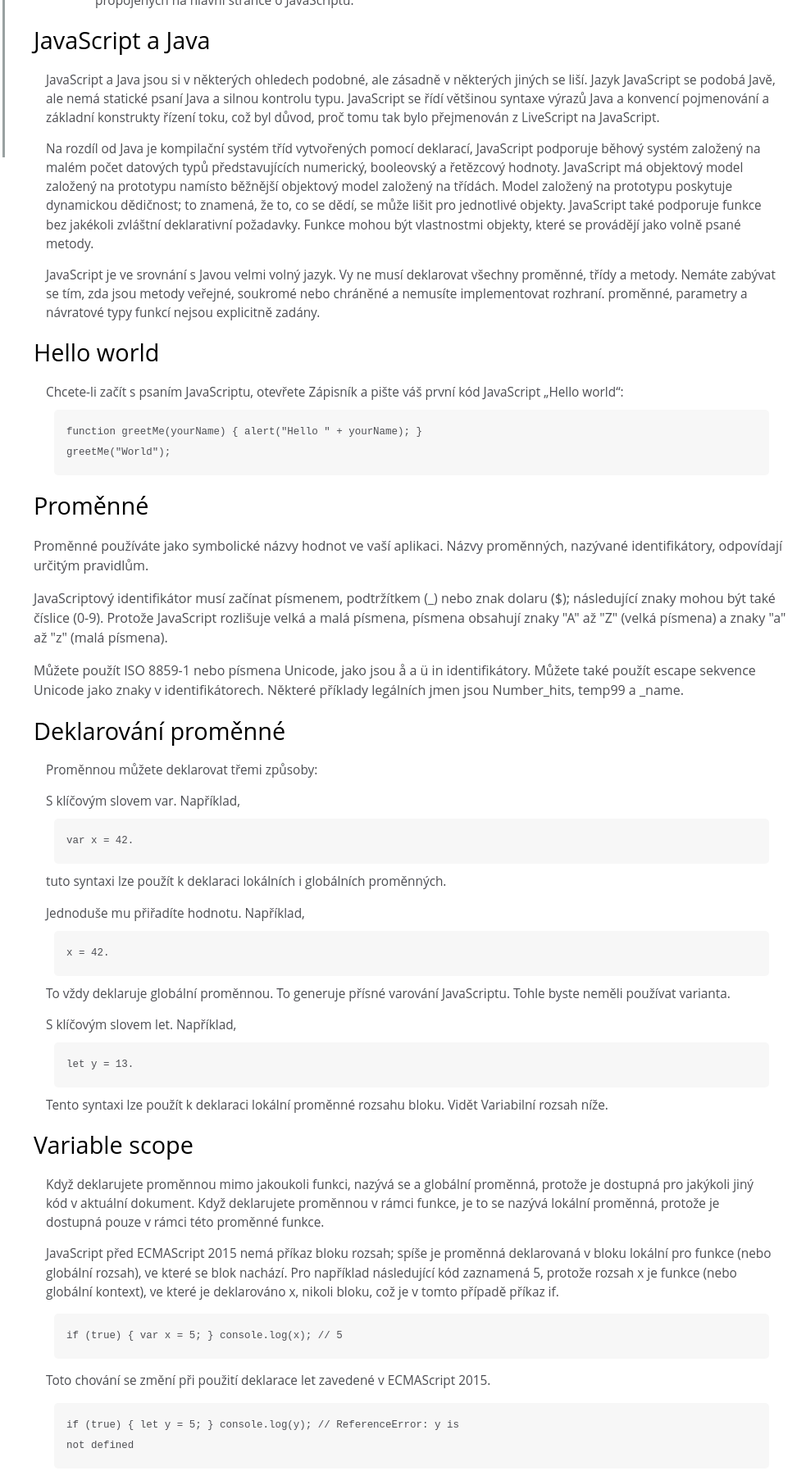
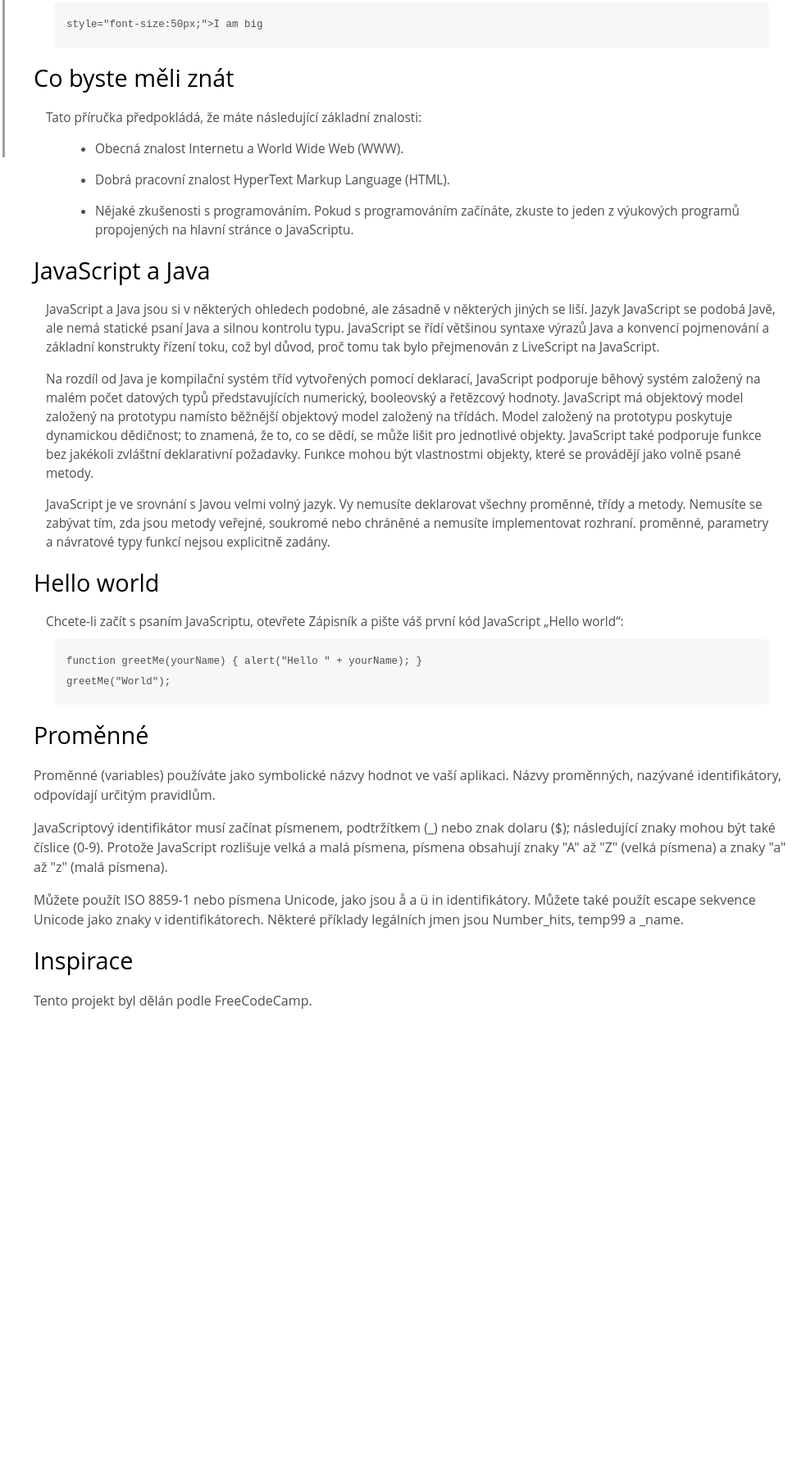
Before and after one commit to LukasHon/HonFCC, a plain HTML site: page Technical Documentation/index.html in a window 1280 px wide. Shown: the part 608-2414 px from the top of the page at 82% size, without its empty margins (297-1280 px from the left). After the commit the page ends 1877 px from the top, so only its background shows below. Drawn offline with Linux system fonts and the light colour scheme.

Commit message:
Commit 17.01.2023

```diff
--- a/Technical Documentation/index.html
+++ b/Technical Documentation/index.html
@@ -10,20 +10,21 @@
 <nav id="navbar">
     <header>JS Documentation</header>
     <ul>
-        <li><a class="nav-link" href="#Introduction">Úvod</a></li>
+        <li><a class="nav-link" href="#Úvod">Úvod</a></li>
         <li>
-            <a class="nav-link" href="#What_you_should_already_know">Co byste měli znát</a>
+            <a class="nav-link" href="#Co_byste_měli_znát">Co byste měli znát</a>
         </li>
         <li>
-            <a class="nav-link" href="#JavaScript_and_Java">JavaScript a Java</a>
+            <a class="nav-link" href="#JavaScript_a_Java">JavaScript a Java</a>
         </li>
         <li><a class="nav-link" href="#Hello_world">Hello world</a></li>
-        <li><a class="nav-link" href="#Variables">Variables (Proměnné)</a></li>
+        <li><a class="nav-link" href="#Proměnné">Proměnné</a></li>
+        <li><a class="nav-link" href="#Inspirace">Inspirace</a></li>
     </ul>
 </nav>
 
 <main id="main-doc">
-    <section class="main-section" id="Introduction">
+    <section class="main-section" id="Úvod">
         <header>Úvod</header>
         <article>
             <p>
@@ -36,10 +37,8 @@
 
             <p>
                 JavaScript obsahuje standardní knihovnu objektů, jako je Array,
-                Datum a matematika a základní sada jazykových prvků, jako je např
-                operátory, kontrolní struktury a příkazy. Core JavaScript umí
-                být rozšířen pro různé účely jeho doplněním
-                další předměty; například:
+                Datum a matematika a základní sada jazykových prvků, jako jsou např.
+                operátory, kontrolní struktury a příkazy.
             </p>
             <ul>
                 <li>
@@ -58,9 +57,16 @@
                     server.
                 </li>
             </ul>
+            <p>Příklad kódu na tlačítko, barvu pozadí, barvu textu a stylu:</p>
+
+            <code>button (Click me)</code>
+            <code>body style="background-color:powderblue;</code>
+            <code>style="color:blue;">I am blue</code>
+            <code>style="font-size:50px;">I am big</code>
+
         </article>
     </section>
-    <section class="main-section" id="What_you_should_already_know">
+    <section class="main-section" id="Co_byste_měli_znát">
         <header>Co byste měli znát</header>
         <article>
             <p>Tato příručka předpokládá, že máte následující základní znalosti:</p>
@@ -79,11 +85,10 @@
             </ul>
         </article>
     </section>
-    <section class="main-section" id="JavaScript_and_Java">
+    <section class="main-section" id="JavaScript_a_Java">
         <header>JavaScript a Java</header>
         <article>
             <p>
-
                 JavaScript a Java jsou si v některých ohledech podobné, ale zásadně
                 v některých jiných se liší. Jazyk JavaScript se podobá Javě, ale
                 nemá statické psaní Java a silnou kontrolu typu.
@@ -93,7 +98,6 @@
             </p>
 
             <p>
-
                 Na rozdíl od Java je kompilační systém tříd vytvořených pomocí
                 deklarací, JavaScript podporuje běhový systém založený na malém
                 počet datových typů představujících numerický, booleovský a řetězcový
@@ -105,9 +109,9 @@
                 objekty, které se provádějí jako volně psané metody.
             </p>
             <p>
-                JavaScript je ve srovnání s Javou velmi volný jazyk. Vy ne
-                musí deklarovat všechny proměnné, třídy a metody. Nemáte
-                zabývat se tím, zda jsou metody veřejné, soukromé nebo
+                JavaScript je ve srovnání s Javou velmi volný jazyk. Vy nemusíte deklarovat všechny proměnné, třídy a
+                metody. Nemusíte se
+                zabývat tím, zda jsou metody veřejné, soukromé nebo
                 chráněné a nemusíte implementovat rozhraní. proměnné,
                 parametry a návratové typy funkcí nejsou explicitně zadány.
             </p>
@@ -123,10 +127,10 @@
             </code>
         </article>
     </section>
-    <section class="main-section" id="Variables">
+    <section class="main-section" id="Proměnné">
         <header>Proměnné</header>
         <p>
-            Proměnné používáte jako symbolické názvy hodnot ve vaší aplikaci.
+            Proměnné (variables) používáte jako symbolické názvy hodnot ve vaší aplikaci.
             Názvy proměnných, nazývané identifikátory, odpovídají určitým pravidlům.
         </p>
         <p>
@@ -143,56 +147,12 @@
             Number_hits, temp99 a _name.
         </p>
     </section>
-    <section class="main-section" id="Declaring_variables">
-        <header>Deklarování proměnné</header>
-        <article>
-            Proměnnou můžete deklarovat třemi způsoby:
-            <p>
-                S klíčovým slovem var. Například, <code>var x = 42.</code> tuto
-                syntaxi lze použít k deklaraci lokálních i globálních proměnných.
-            </p>
-            <p>
-                Jednoduše mu přiřadíte hodnotu. Například,
-                <code>x = 42.</code> To vždy deklaruje globální proměnnou. To
-                generuje přísné varování JavaScriptu. Tohle byste neměli používat
-                varianta.
-            </p>
-            <p>
-                S klíčovým slovem let. Například,<code> let y = 13.</code> Tento
-                syntaxi lze použít k deklaraci lokální proměnné rozsahu bloku. Vidět
-                Variabilní rozsah níže.
-            </p>
-        </article>
+
+    <section class="main-section" id="Inspirace">
+        <header>Inspirace</header>
+        <p>Tento projekt byl dělán podle FreeCodeCamp.</p>
     </section>
-    <section class="main-section" id="Variable_scope">
-        <header>Variable scope</header>
-        <article>
-            <p>
-                Když deklarujete proměnnou mimo jakoukoli funkci, nazývá se a
-                globální proměnná, protože je dostupná pro jakýkoli jiný kód v
-                aktuální dokument. Když deklarujete proměnnou v rámci funkce, je to
-                se nazývá lokální proměnná, protože je dostupná pouze v rámci této proměnné
-                funkce.
-            </p>
 
-            <p>
-                JavaScript před ECMAScript 2015 nemá příkaz bloku
-                rozsah; spíše je proměnná deklarovaná v bloku lokální pro
-                funkce (nebo globální rozsah), ve které se blok nachází. Pro
-                například následující kód zaznamená 5, protože rozsah x je
-                funkce (nebo globální kontext), ve které je deklarováno x, nikoli
-                bloku, což je v tomto případě příkaz if.
-            </p>
-            <code>if (true) { var x = 5; } console.log(x); // 5</code>
-            <p>
-                Toto chování se změní při použití deklarace let zavedené v
-                ECMAScript 2015.
-            </p>
-
-            <code>if (true) { let y = 5; } console.log(y); // ReferenceError: y is
-                not defined</code>
-        </article>
-    </section>
 </main>
 
 </body>
```
